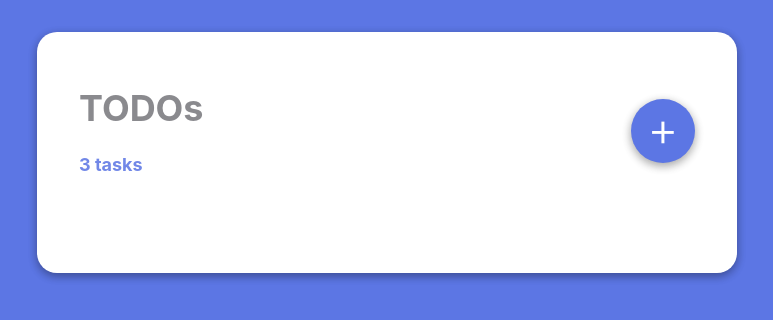
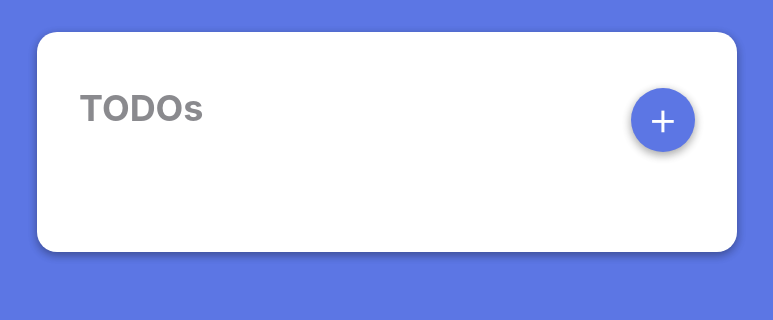
Before and after one commit to kitsanapong/todolist, a React (Create React App) app: page / in a window 1280 px wide. Shown: the top 320 px of the page, without its empty margins (253-1026 px from the left). Built offline with nearby package versions, Linux system fonts and the light colour scheme.

Commit message:
Display progress percentage

```diff
--- a/src/App.js
+++ b/src/App.js
@@ -82,6 +82,7 @@ class App extends Component {
     return (
       <AppStyledComponents>
         <Header
+          todos={this.state.todos}
           handleAddNewTodo={this.handleAddNewTodo.bind(this)}
         />
         { this.renderTodoList() }
--- a/src/Header/index.js
+++ b/src/Header/index.js
@@ -5,12 +5,23 @@ import Button from '../Button'
 import HeaderStyledComponents from './HeaderStyledComponents'
 
 class Header extends Component {
+  renderRemaining() {
+    const { todos } = this.props
+    const remainingTodos = todos.filter((todo) => { return todo.done === false })
+    if (remainingTodos.length > 0) {
+      return `${100 - Math.ceil(remainingTodos.length/todos.length*100)}% done`
+    } else {
+      return ''
+    }
+  }
+
   render() {
+    this.renderRemaining()
     return (
       <HeaderStyledComponents>
         <div className="info-wrapper">
             <div className="text">TODOs</div>
-            <div className="progress">3 tasks</div>
+            <div className="progress">{ this.renderRemaining() }</div>
         </div>
         <div className="button-wrapper">
           <Button onClick={this.props.handleAddNewTodo.bind(this)}/>
```
